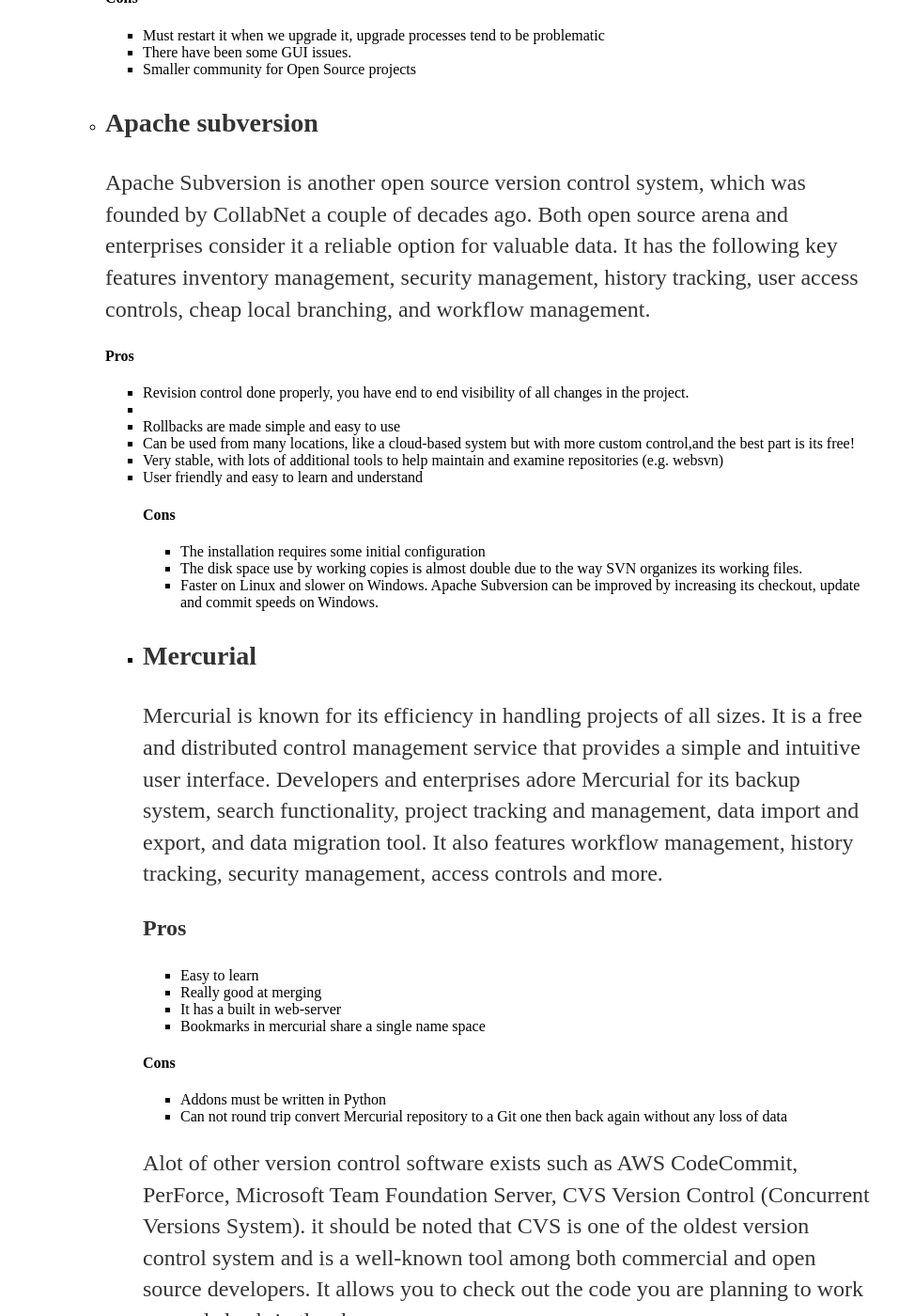
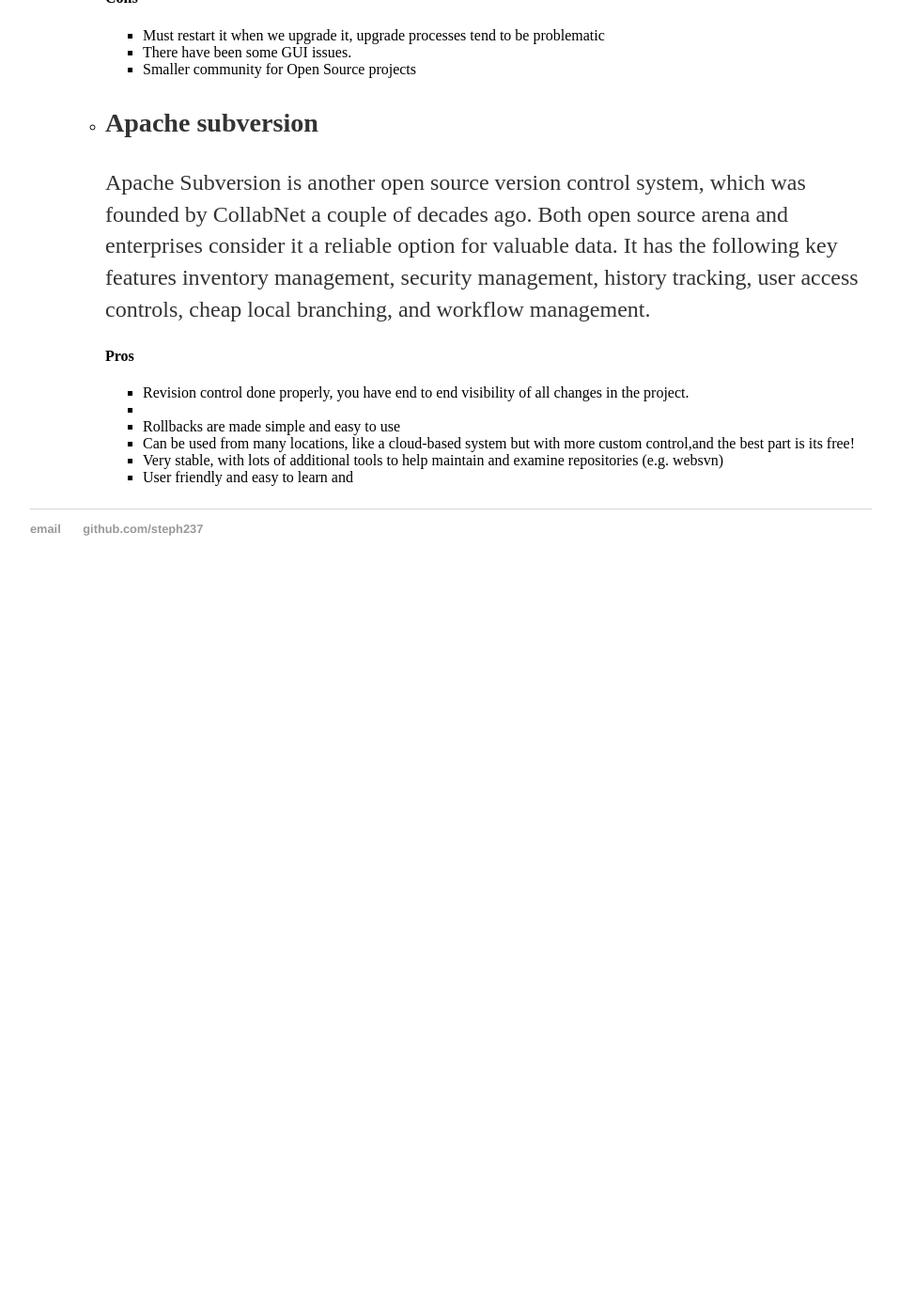
Before and after one commit to steph237/steph237.github.io, a Jekyll site: the page built from _posts/2020-04-12-version-control-article.md, in a window 1280 px wide and 1400 px high, scrolled down 3210 px. Shown: the whole window at 94% size, without its empty margins (160-1117 px from the left). Built offline with Jekyll 4.4.1, drawn with Linux system fonts in a browser that asks for light colours; after the commit the page ends 3840 px from its top, so only the background shows below that; some of the changed text lies outside the part shown.

Commit message:
Update 2020-04-12-version-control-article.md

```diff
--- a/_posts/2020-04-12-version-control-article.md
+++ b/_posts/2020-04-12-version-control-article.md
@@ -137,53 +137,4 @@
                     part is its free!</li>
                 <li>Very stable, with lots of additional tools to help maintain and examine repositories (e.g. websvn)
                 </li>
-                <li>User friendly and easy to learn and understand</li>
-
-            <h4>Cons</h4>
-            <ul>
-                <li>The installation requires some initial configuration</li>
-                <li>
-                    The disk space use by working copies is almost double due to the way SVN organizes its working
-                    files.</li>
-                <li>Faster on Linux and slower on Windows. Apache Subversion can be improved by increasing its checkout,
-                    update and commit speeds on Windows.</li>
-            </ul>
-
-    <li>
-        <h3>
-            <p>Mercurial</p>
-        </h3>
-
-        <p>Mercurial is known for its efficiency in handling projects of all sizes. It is a free and distributed control
-            management service that provides a simple and intuitive user interface.
-            Developers and enterprises adore Mercurial for its backup system, search functionality, project tracking and
-            management, data import and export, and data migration tool. It also features workflow management, history
-            tracking, security management, access controls and more.</p>
-        <p>
-
-    <h4><p>Pros</p></h4>
-    <ul>
-        <li>Easy to learn</li>
-        <li>Really good at merging</li>
-        <li>It has a built in web-server</li>
-        <li>Bookmarks in mercurial share a single name space</li>
-    </ul>
-    <h4>Cons</h4>
-    <ul>
-        <li>Addons must be written in Python</li>
-        <li>Can not round trip convert Mercurial repository to a Git one then back again without any loss of data
-        </li>
-    </ul>
-    </p>
-
-<p> Alot of other version control software exists such as AWS CodeCommit, PerForce, Microsoft Team Foundation
-    Server, CVS Version Control (Concurrent Versions System). it should be noted that CVS is one of the oldest
-    version control system and is a well-known tool among both commercial and open source developers. It allows you
-    to check out the code you are planning to work on, and check-in the changes.</p>
-
-
-<p>I hope you now have a basic understanding of what version control systems are and also hope this article helps
-    you to make a choice on which of them to use.</p>
-
-
-<p>Thank you for reading and dont forget to send your reviews to my email below !!!</p>
+                <li>User friendly and easy to learn and
```
Also changed, not shown: other parts of _posts/2020-04-12-version-control-article.md (+1 -1 lines).
